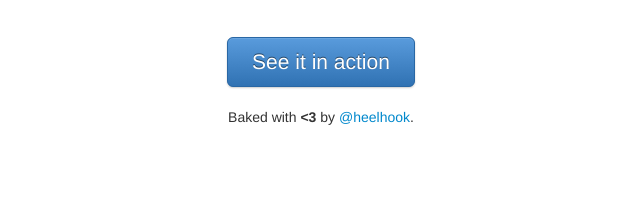
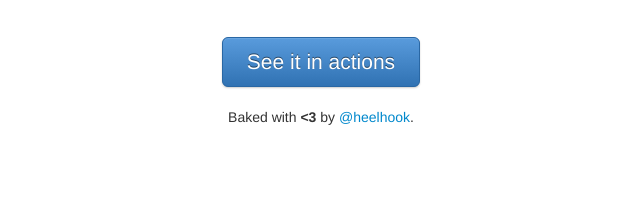
Before and after one commit to saurabh-developers/glowing-memory, a website: page example/index.html in a window 1280 px wide. Shown: the part 203-407 px from the top of the page, 319-959 px from the left. Drawn offline with nearby package versions, Linux system fonts and the light colour scheme; files that its build step writes are made by us from their sources; grey boxes are pictures that could not be loaded.

Commit message:
Update index.html

```diff
--- a/example/index.html
+++ b/example/index.html
@@ -30,7 +30,7 @@
           Simple overlay instructions for your apps.
         </p>
         <img src="img/chardin.png" data-intro="An awesome 18th-century painter, who found beauty in everyday, common things." data-position="right" />
-        <a href="#" class="btn btn-large primary" data-toggle="chardinjs" data-intro="This button toggles the overlay, you can click it, even when the overlay is visible" data-position="left">See it in action</a>
+        <a href="#" class="btn btn-large primary" data-toggle="chardinjs" data-intro="This button toggles the overlay, you can click it, even when the overlay is visible" data-position="left">See it in actions</a>
         <a href="" id="opentour" class="hide" data-toggle="chardinjs">Or open it again</a>
         <div class="credits">
           <p data-intro="Author of this plugin, aka Pablo Fernandez" data-position="right">
```
